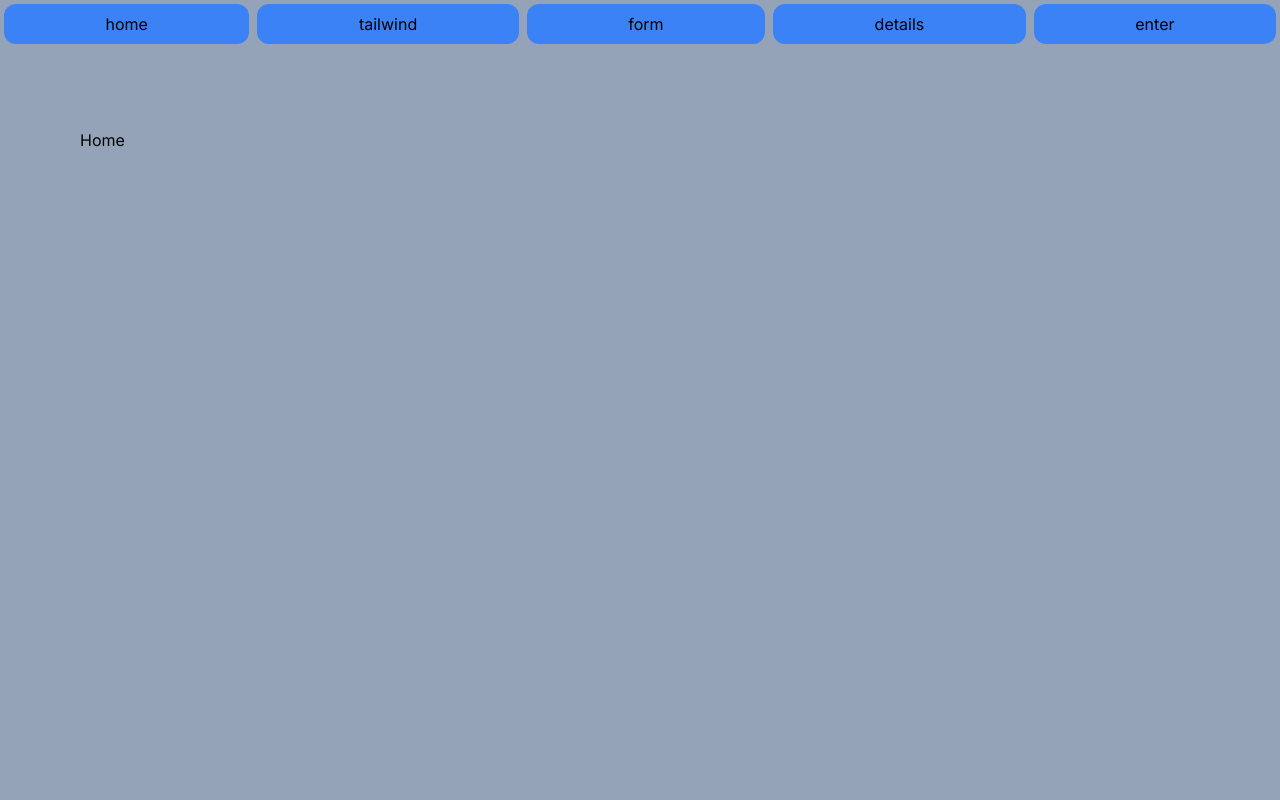
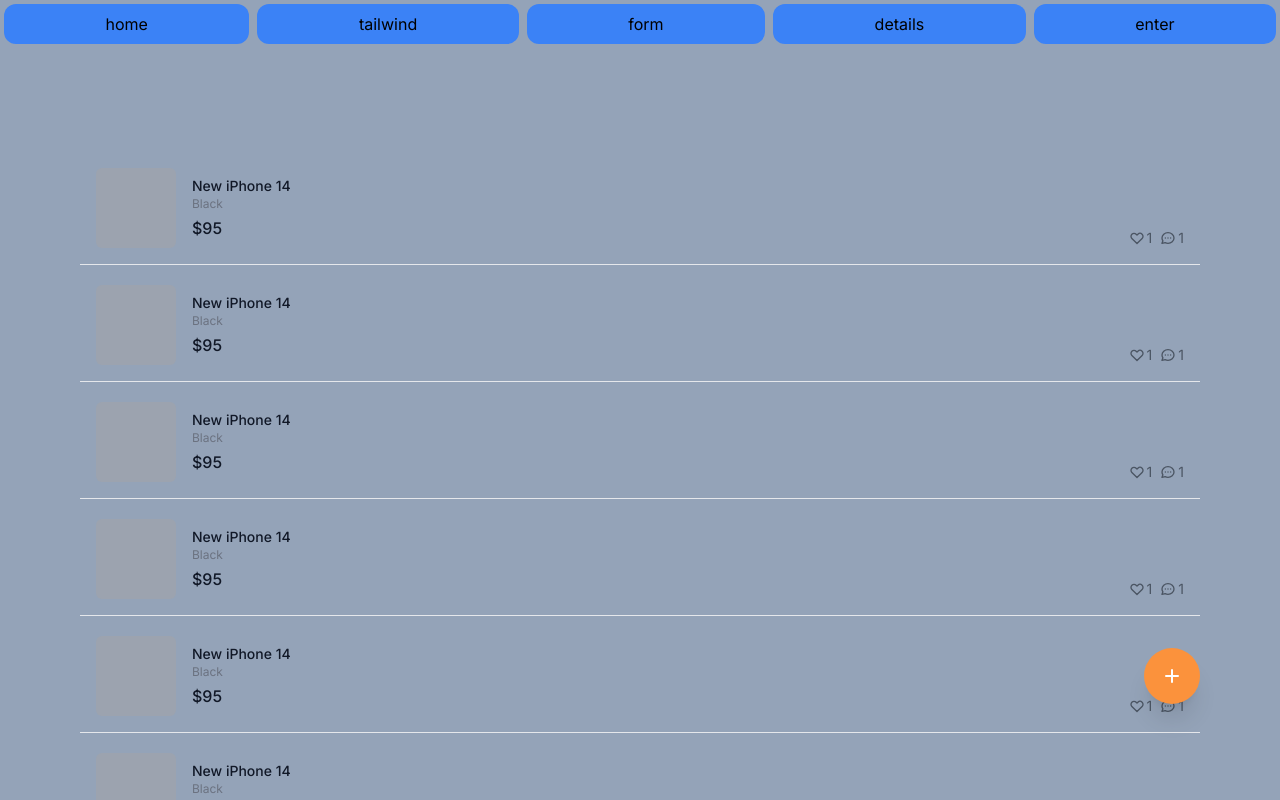
Before and after one commit to wonseok-han/edu-carrot-clone, a Next.js app: page / in a window 1280 px wide. Shown: the top 800 px of the page. Built offline with nearby package versions, Linux system fonts and the light colour scheme.

Commit message:
home 페이지를 item list로 구성

```diff
--- a/app/page.tsx
+++ b/app/page.tsx
@@ -1,7 +1,80 @@
 import type { NextPage } from "next";
 
 const Home: NextPage = () => {
-  return <div className="grid gap-10">Home</div>;
+  return (
+    <div className="flex flex-col space-y-5 py-10">
+      {[1, 1, 1, 1, 1, 1, 1, 1, 1, 1, 1, 1].map((_, i) => (
+        <div
+          key={i}
+          className="flex px-4 border-b pb-4 cursor-pointer justify-between"
+        >
+          <div className="flex space-x-4">
+            <div className="w-20 h-20 bg-gray-400 rounded-md" />
+            <div className="pt-2 flex flex-col">
+              <h3 className="text-sm font-medium text-gray-900">
+                New iPhone 14
+              </h3>
+              <span className="text-xs text-gray-500">Black</span>
+              <span className="font-medium mt-1 text-gray-900">$95</span>
+            </div>
+          </div>
+          <div className="flex space-x-2 items-end justify-end">
+            <div className="flex space-x-0.5 items-center text-sm text-gray-600">
+              <svg
+                className="w-4 h-4"
+                fill="none"
+                stroke="currentColor"
+                viewBox="0 0 24 24"
+                xmlns="http://www.w3.org/2000/svg"
+              >
+                <path
+                  strokeLinecap="round"
+                  strokeLinejoin="round"
+                  strokeWidth="2"
+                  d="M4.318 6.318a4.5 4.5 0 000 6.364L12 20.364l7.682-7.682a4.5 4.5 0 00-6.364-6.364L12 7.636l-1.318-1.318a4.5 4.5 0 00-6.364 0z"
+                ></path>
+              </svg>
+              <span>1</span>
+            </div>
+            <div className="flex space-x-0.5 items-center text-sm text-gray-600">
+              <svg
+                className="w-4 h-4"
+                fill="none"
+                stroke="currentColor"
+                viewBox="0 0 24 24"
+                xmlns="http://www.w3.org/2000/svg"
+              >
+                <path
+                  strokeLinecap="round"
+                  strokeLinejoin="round"
+                  strokeWidth="2"
+                  d="M8 12h.01M12 12h.01M16 12h.01M21 12c0 4.418-4.03 8-9 8a9.863 9.863 0 01-4.255-.949L3 20l1.395-3.72C3.512 15.042 3 13.574 3 12c0-4.418 4.03-8 9-8s9 3.582 9 8z"
+                ></path>
+              </svg>
+              <span>1</span>
+            </div>
+          </div>
+        </div>
+      ))}
+      <button className="fixed hover:bg-orange-500 cursor-pointer transition-colors bottom-24 right-20 shadow-xl bg-orange-400 rounded-full p-4 text-white">
+        <svg
+          className="h-6 w-6"
+          xmlns="http://www.w3.org/2000/svg"
+          fill="none"
+          viewBox="0 0 24 24"
+          stroke="currentColor"
+          aria-hidden="true"
+        >
+          <path
+            strokeLinecap="round"
+            strokeLinejoin="round"
+            strokeWidth="2"
+            d="M12 6v6m0 0v6m0-6h6m-6 0H6"
+          />
+        </svg>
+      </button>
+    </div>
+  );
 };
 
 export default Home;
```
Also changed, not shown: note/02.tailwindcss.md (+10 -0 lines).
